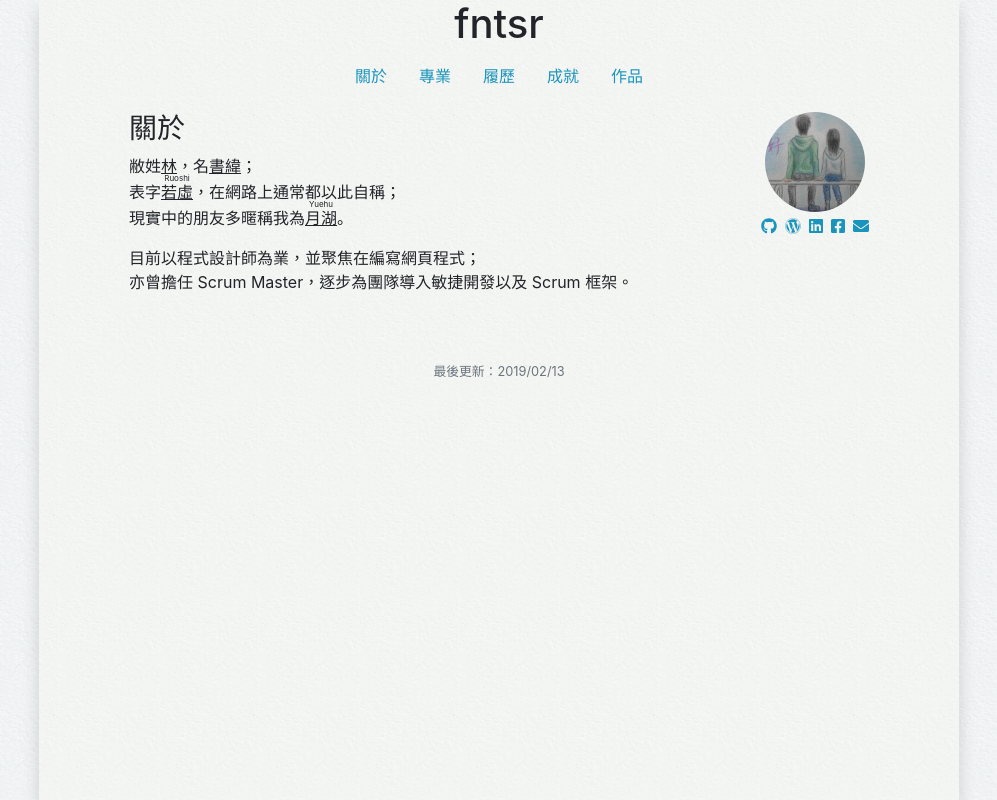
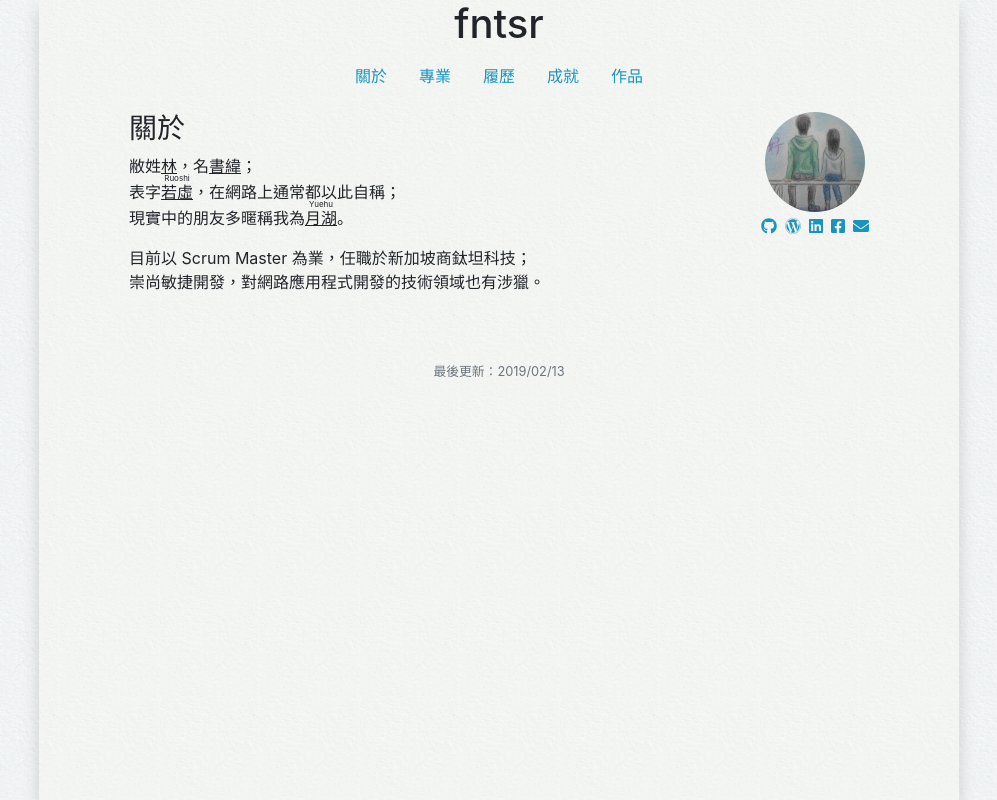
Before and after one commit to fntsrlike/fntsr.tw-2019, a Vue app: page / in a window 1280 px wide. Shown: the whole page, without its empty margins (141-1138 px from the left). Built offline with nearby package versions, Linux system fonts and the light colour scheme.

Commit message:
Modify description of profiles

```diff
--- a/src/views/Profiles.vue
+++ b/src/views/Profiles.vue
@@ -47,8 +47,8 @@
         現實中的朋友多暱稱我為<u><ruby>月湖<rt>Yuehu</rt></ruby></u>。<br/>
       </p>
       <p>
-        目前以程式設計師為業，並聚焦在編寫網頁程式；<br/>
-        亦曾擔任 Scrum Master，逐步為團隊導入敏捷開發以及 Scrum 框架。<br/>
+        目前以 Scrum Master 為業，任職於新加坡商鈦坦科技；<br/>
+        崇尚敏捷開發，對網路應用程式開發的技術領域也有涉獵。<br/>
       </p>
     </article>
   </section>
```
